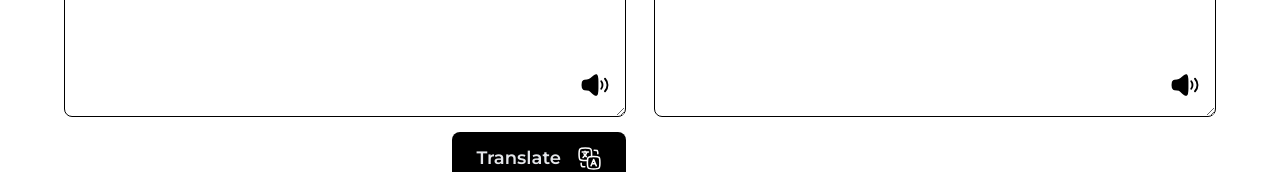
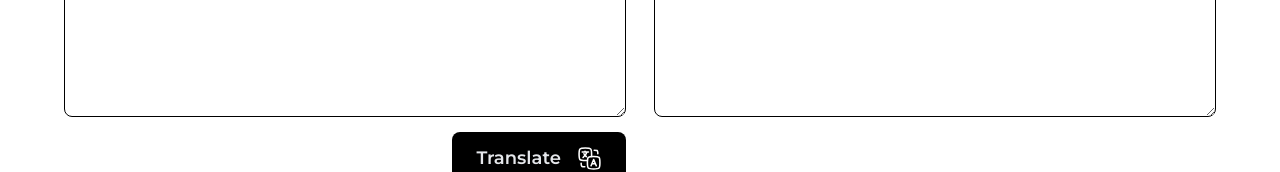
Before and after one commit to RalphFred/text, a Next.js app: page / in a window 1280 px wide. Shown: the part 365-537 px from the top of the page. Built offline with nearby package versions, Linux system fonts and the light colour scheme.

Commit message:
build: added loading state to the translation

```diff
--- a/components/DisplayCard.tsx
+++ b/components/DisplayCard.tsx
@@ -9,13 +9,17 @@ import { languages } from "@/constants";
 import { DisplayCardProps } from "@/types";
 import Image from "next/image";
 
+interface SpeechData {
+  audioContent: string;
+}
+
 export async function getServerSideProps() {
   const inputText = "Hi there!";
 
   try {
-    const outputSpeech = await fetchSpeech({inputText})
+    const outputSpeech = await fetchSpeech({ inputText });
 
-    return ({props: outputSpeech});
+    return { props: outputSpeech };
   } catch (error) {
     console.error("Error fetching speech:", error);
     return { props: { error: "Failed to fetch speech data." } };
@@ -31,14 +35,16 @@ export default function DisplayCard({
   getTranslation,
 }: DisplayCardProps) {
   const [query, setQuery] = useState("");
-  const [audioSrc, setAudioSrc] = useState("");
+  // const [audioSrc, setAudioSrc] = useState("");
 
-  useEffect(() => {
-    if(audioSrc) {
-      const audio = new Audio(audioSrc);
-      audio.play();
-    }
-  }, [audioSrc])
+  const [isLoading, setIsLoading] = useState(false);
+
+  // useEffect(() => {
+  //   if (audioSrc) {
+  //     const audio = new Audio(audioSrc);
+  //     audio.play();
+  //   }
+  // }, [audioSrc]);
 
   const filteredLanguages =
     query === ""
@@ -52,26 +58,30 @@ export default function DisplayCard({
 
   const handleTranslation = async () => {
     if (getTranslation) {
+      setIsLoading(true);
       await getTranslation();
+      setIsLoading(false);
     }
   };
 
-  const getSpeech = async () => {
-    console.log(text)
-    try {
-      if (text) {
-        const translation = await fetchSpeech({
-          inputText: text,
-        });
+  // const getSpeech = async () => {
+  //   console.log(text);
+  //   try {
+  //     if (text) {
+  //       const speech = await fetchSpeech({
+  //         inputText: text,
+  //       });
 
-        console.log(translation);
-      } else {
-        console.error("Text is undefined");
-      }
-    } catch (error) {
-      console.error("Error fetching data", error);
-    }
-  };
+  //       if (speech?.audioContent) {
+  //         setAudioSrc(speech.audioContent);
+  //       }
+  //     } else {
+  //       console.error("No speech returned");
+  //     }
+  //   } catch (error) {
+  //     console.error("Error fetching data", error);
+  //   }
+  // };
 
   return (
     <div className="w-full xl:w-[600px]">
@@ -137,14 +147,12 @@ export default function DisplayCard({
           }`}
           placeholder="Enter text"
         />
-        <button className="absolute bottom-8 right-4 text-white font-bold" onClick={getSpeech}>
-          <Image
-           src="/read.svg"
-           alt="read icon"
-           width={30}
-           height={30}
-          />
-        </button>
+        {/* <button
+          className="absolute bottom-8 right-4 text-white font-bold"
+          onClick={getSpeech}
+        >
+          <Image src="/read.svg" alt="read icon" width={30} height={30} />
+        </button> */}
       </div>
 
       {input && (
@@ -154,12 +162,21 @@ export default function DisplayCard({
             onClick={handleTranslation}
           >
             <span className="font-semibold mr-4 text-lg">Translate</span>
+            {isLoading ? (
+              <Image
+                src="/load.svg"
+                alt="translate icon"
+                width={25}
+                height={25}
+              />
+            ) : (
               <Image
                 src="/translate.svg"
                 alt="translate icon"
                 width={25}
                 height={25}
               />
+            )}
           </button>
         </div>
       )}
--- a/utils/index.ts
+++ b/utils/index.ts
@@ -50,7 +50,6 @@ export async function fetchSpeech({inputText}: FetchSpeechProps) {
   try {
     const response = await fetch(url, options as RequestInit);
     const result = await response.text();
-    console.log(result);
   } catch (error) {
     console.error(error);
   }
```
Also changed, not shown: public/load.svg (added). Lines whose indentation alone changed are shown as unchanged.
